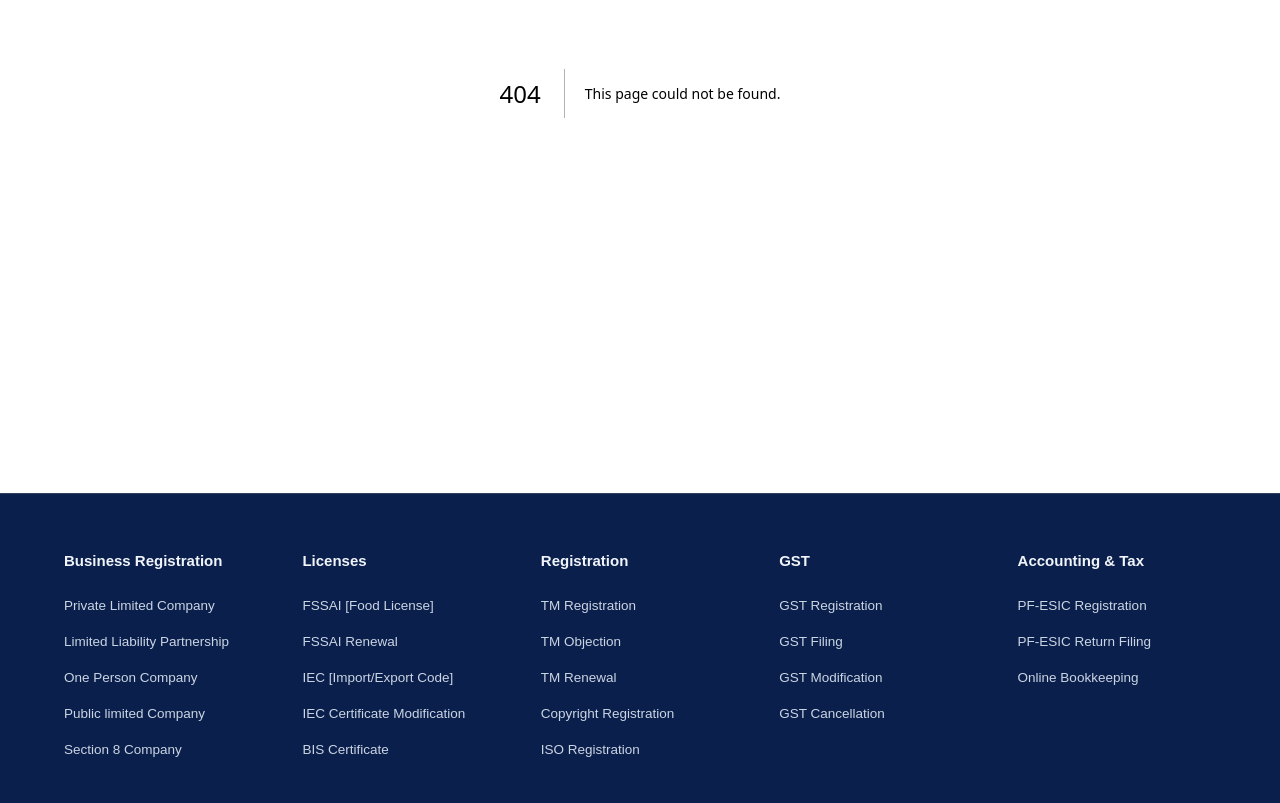
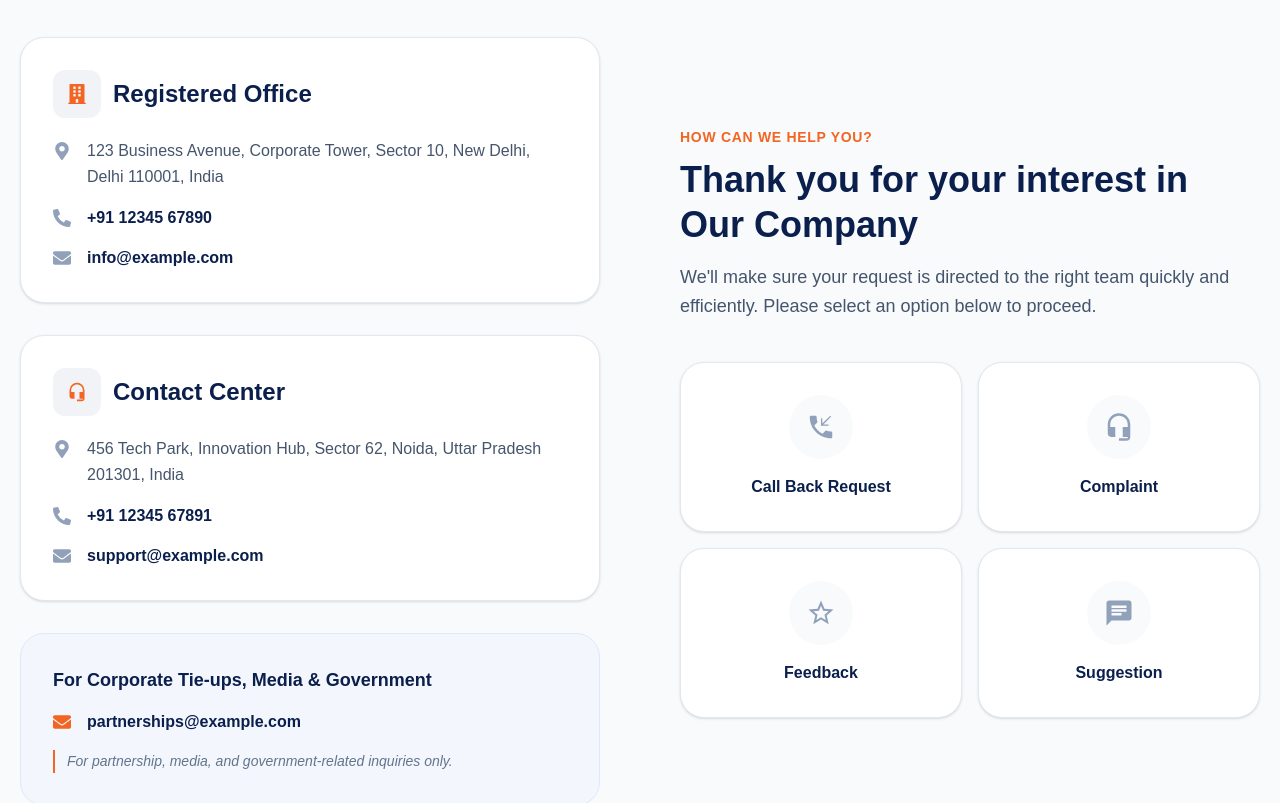
Before and after one commit to vynex-trade/IndoFilings, a Next.js app: page /contact in a window 1280 px wide. Before the commit this address had no page. Shown: the part 380-1183 px from the top of the page. Built offline with nearby package versions, Linux system fonts and the light colour scheme.

Commit message:
create contact

```diff
--- /dev/null
+++ b/app/contact/page.tsx
@@ -0,0 +1,190 @@
+"use client";
+
+import React from "react";
+import {
+    FaMapMarkerAlt,
+    FaPhoneAlt,
+    FaEnvelope,
+    FaBuilding,
+} from "react-icons/fa";
+import {
+    MdPhoneCallback,
+    MdHeadsetMic,
+    MdStarOutline,
+    MdChat,
+} from "react-icons/md";
+
+export default function ContactUs() {
+    const actions = [
+        { title: "Call Back Request", icon: <MdPhoneCallback /> },
+        { title: "Complaint", icon: <MdHeadsetMic /> },
+        { title: "Feedback", icon: <MdStarOutline /> },
+        { title: "Suggestion", icon: <MdChat /> },
+    ];
+
+    return (
+        <div className="font-sans text-slate-800 bg-slate-50 min-h-screen">
+            {/* HEADER / HERO */}
+            <section className="bg-gradient-to-r from-[#0B1F4D] to-[#1A3673] py-20 px-5 text-center">
+                <div className="max-w-4xl mx-auto">
+                    <h1 className="text-4xl md:text-5xl font-extrabold text-white mb-4">
+                        Contact Us
+                    </h1>
+                    <p className="text-lg text-blue-100">
+                        We are here to help. Reach out to us for any queries, support, or
+                        feedback.
+                    </p>
+                    <div className="w-24 h-1 bg-[#f26522] mx-auto mt-6 rounded-full"></div>
+                </div>
+            </section>
+
+            {/* MAIN CONTENT */}
+            <section className="max-w-7xl mx-auto py-16 px-5 grid lg:grid-cols-2 gap-12 lg:gap-20">
+                {/* LEFT COLUMN */}
+                <div className="space-y-8">
+                    {/* Registered Office */}
+                    <div className="bg-white p-8 rounded-3xl border border-slate-200 shadow-sm hover:shadow-md transition-shadow">
+                        <div className="flex items-center gap-3 mb-5">
+                            <div className="w-12 h-12 rounded-xl bg-[#0B1F4D]/5 text-[#f26522] flex items-center justify-center text-xl">
+                                <FaBuilding />
+                            </div>
+                            <h2 className="text-2xl font-bold text-[#0B1F4D]">
+                                Registered Office
+                            </h2>
+                        </div>
+
+                        <div className="space-y-4">
+                            <div className="flex items-start gap-4">
+                                <FaMapMarkerAlt className="text-slate-400 mt-1 shrink-0 text-lg" />
+                                <p className="text-slate-600 leading-relaxed">
+                                    123 Business Avenue, Corporate Tower, Sector 10, New Delhi,
+                                    Delhi 110001, India
+                                </p>
+                            </div>
+
+                            <div className="flex items-center gap-4">
+                                <FaPhoneAlt className="text-slate-400 shrink-0 text-lg" />
+                                <a
+                                    href="tel:+911234567890"
+                                    className="text-[#0B1F4D] font-semibold hover:text-[#f26522] transition-colors"
+                                >
+                                    +91 12345 67890
+                                </a>
+                            </div>
+
+                            <div className="flex items-center gap-4">
+                                <FaEnvelope className="text-slate-400 shrink-0 text-lg" />
+                                <a
+                                    href="mailto:info@example.com"
+                                    className="text-[#0B1F4D] font-semibold hover:text-[#f26522] transition-colors"
+                                >
+                                    info@example.com
+                                </a>
+                            </div>
+                        </div>
+                    </div>
+
+                    {/* Contact Center */}
+                    <div className="bg-white p-8 rounded-3xl border border-slate-200 shadow-sm hover:shadow-md transition-shadow">
+                        <div className="flex items-center gap-3 mb-5">
+                            <div className="w-12 h-12 rounded-xl bg-[#0B1F4D]/5 text-[#f26522] flex items-center justify-center text-xl">
+                                <MdHeadsetMic />
+                            </div>
+                            <h2 className="text-2xl font-bold text-[#0B1F4D]">
+                                Contact Center
+                            </h2>
+                        </div>
+
+                        <div className="space-y-4">
+                            <div className="flex items-start gap-4">
+                                <FaMapMarkerAlt className="text-slate-400 mt-1 shrink-0 text-lg" />
+                                <p className="text-slate-600 leading-relaxed">
+                                    456 Tech Park, Innovation Hub, Sector 62, Noida, Uttar
+                                    Pradesh 201301, India
+                                </p>
+                            </div>
+
+                            <div className="flex items-center gap-4">
+                                <FaPhoneAlt className="text-slate-400 shrink-0 text-lg" />
+                                <a
+                                    href="tel:+911234567891"
+                                    className="text-[#0B1F4D] font-semibold hover:text-[#f26522] transition-colors"
+                                >
+                                    +91 12345 67891
+                                </a>
+                            </div>
+
+                            <div className="flex items-center gap-4">
+                                <FaEnvelope className="text-slate-400 shrink-0 text-lg" />
+                                <a
+                                    href="mailto:support@example.com"
+                                    className="text-[#0B1F4D] font-semibold hover:text-[#f26522] transition-colors"
+                                >
+                                    support@example.com
+                                </a>
+                            </div>
+                        </div>
+                    </div>
+
+                    {/* Corporate Tie-ups */}
+                    <div className="bg-blue-50/50 p-8 rounded-3xl border border-blue-100">
+                        <h3 className="text-lg font-bold text-[#0B1F4D] mb-4">
+                            For Corporate Tie-ups, Media & Government
+                        </h3>
+
+                        <div className="flex items-center gap-4 mb-4">
+                            <FaEnvelope className="text-[#f26522] shrink-0 text-lg" />
+                            <a
+                                href="mailto:partnerships@example.com"
+                                className="text-[#0B1F4D] font-semibold hover:text-[#f26522] transition-colors"
+                            >
+                                partnerships@example.com
+                            </a>
+                        </div>
+
+                        <p className="text-sm text-slate-500 italic leading-relaxed border-l-2 border-[#f26522] pl-3">
+                            For partnership, media, and government-related inquiries only.
+                        </p>
+                    </div>
+                </div>
+
+                {/* RIGHT COLUMN */}
+                <div className="flex flex-col justify-center">
+                    <div className="mb-10">
+                        <span className="text-[#f26522] font-bold uppercase tracking-wider text-sm">
+                            How can we help you?
+                        </span>
+
+                        <h2 className="text-3xl md:text-4xl font-extrabold text-[#0B1F4D] mt-2 mb-4 leading-tight">
+                            Thank you for your interest in
+                            <br className="hidden lg:block" />
+                            Our Company
+                        </h2>
+
+                        <p className="text-slate-600 text-lg leading-relaxed">
+                            We'll make sure your request is directed to the right team quickly
+                            and efficiently. Please select an option below to proceed.
+                        </p>
+                    </div>
+
+                    <div className="grid grid-cols-1 sm:grid-cols-2 gap-4">
+                        {actions.map((action, idx) => (
+                            <button
+                                key={idx}
+                                className="group flex flex-col items-center justify-center p-8 bg-white rounded-3xl border border-slate-200 shadow-sm hover:shadow-xl hover:border-[#f26522] hover:-translate-y-1 transition-all duration-300"
+                            >
+                                <div className="w-16 h-16 rounded-full bg-slate-50 flex items-center justify-center text-3xl text-slate-400 group-hover:bg-[#f26522]/10 group-hover:text-[#f26522] transition-colors mb-4">
+                                    {action.icon}
+                                </div>
+
+                                <span className="font-bold text-[#0B1F4D] group-hover:text-[#f26522] transition-colors">
+                                    {action.title}
+                                </span>
+                            </button>
+                        ))}
+                    </div>
+                </div>
+            </section>
+        </div>
+    );
+}
```
